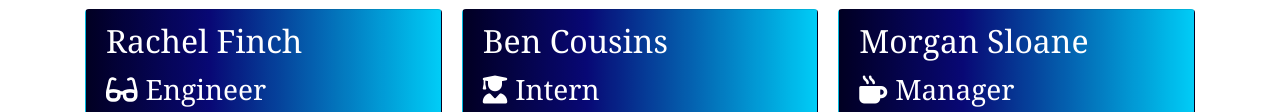
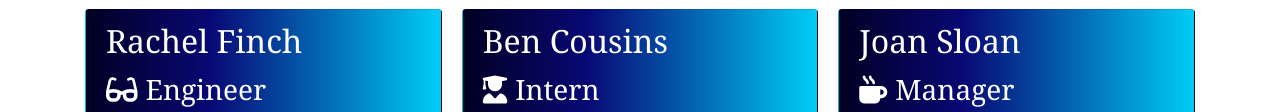
Before and after one commit to CazB67/employee-summary, a website: page Develop/output/team.html in a window 1280 px wide. Shown: the part 629-741 px from the top of the page. Drawn offline with nearby package versions, Linux system fonts and the light colour scheme.

Commit message:
updated css

```diff
--- a/Develop/output/team.html
+++ b/Develop/output/team.html
@@ -105,7 +105,7 @@
 
 <div class="card">
     <div class="card-header">
-        <h2 class="card-title">Morgan Sloane</h2>
+        <h2 class="card-title">Joan Sloan</h2>
         <h3 class="card-title"><i class="fas fa-mug-hot mr-2"></i>Manager</h3>
     </div>
     <div class="card-body">
```
